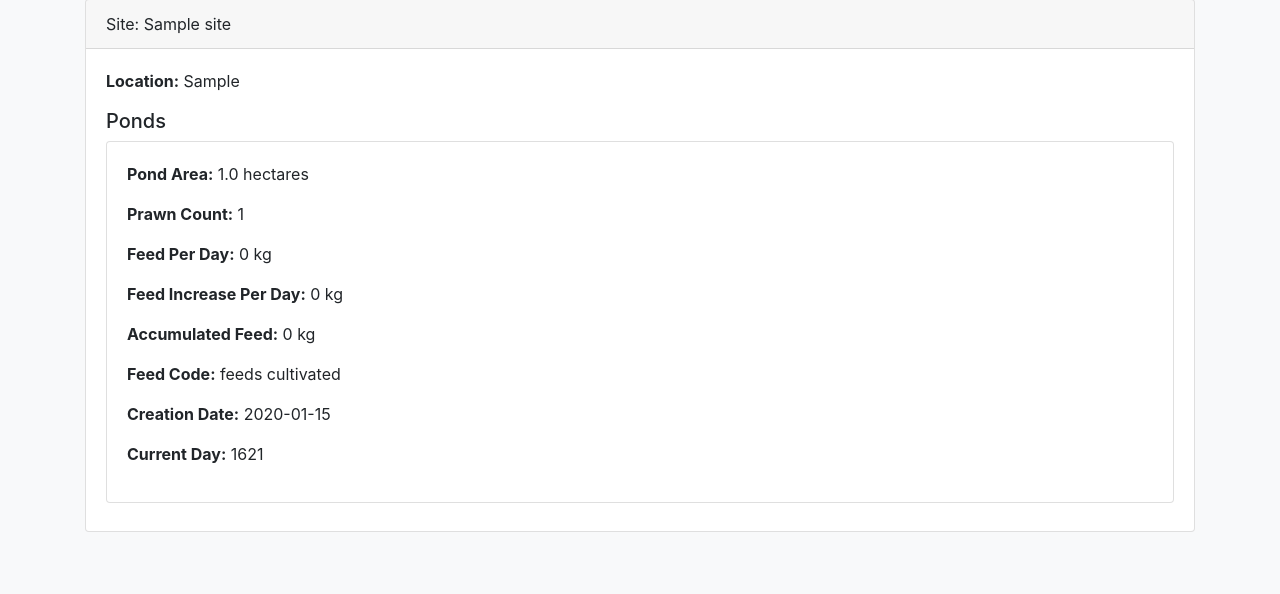
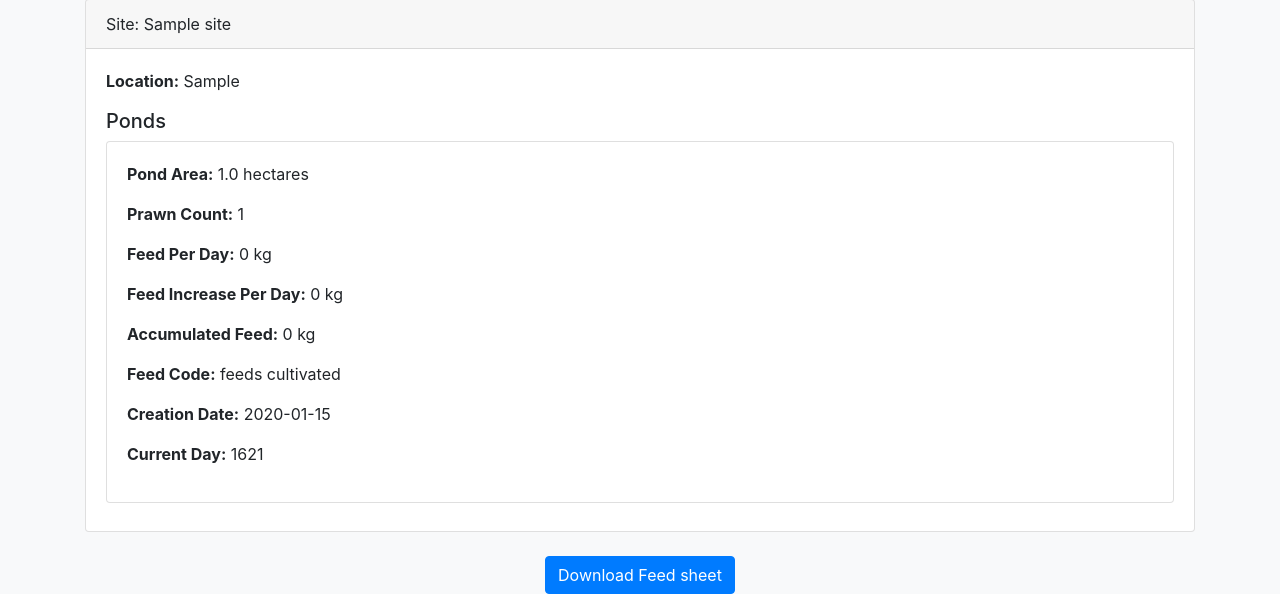
Before and after one commit to AswinKumar1807/live-feed-stock, a Flask app: page /summary in a window 1280 px wide. Shown: the part 591-1185 px from the top of the page. Before the commit the page ends 1123 px from the top, so only its background shows below. Run offline with Flask 3, Linux system fonts and the light colour scheme; the visitor is signed in with stand-in values (Sample User, id 1); tables that the repository leaves empty hold one stand-in row (values such as "Sample post"); parts of the project's set-up code (start-up, migrations or seed data) failed here and were passed over; some libraries are stand-ins or nearby versions.

Commit message:
Report Generation

```diff
--- a/app.py
+++ b/app.py
@@ -5,6 +5,9 @@ from flask_bcrypt import Bcrypt
 import MySQLdb.cursors
 import re
 import pandas as pd
+import io
+from flask import send_file
+
 
 app = Flask(__name__)
 app.config.from_object('config.Config')
@@ -110,6 +113,63 @@ def calculate_feed_details(prawn_count, day):
     }
 
     return scaled_feed_details
+
+
+@app.route('/download_feed_sheet')
+def download_feed_sheet():
+    if 'loggedin' not in session:
+        return redirect(url_for('login'))
+
+    cursor = mysql.connection.cursor(MySQLdb.cursors.DictCursor)
+
+    # Fetch site and pond details
+    cursor.execute('''
+        SELECT sites.id as site_id, sites.name, sites.location, ponds.id as pond_id, ponds.area, ponds.prawn_count, ponds.creation_date
+        FROM sites
+        JOIN ponds ON sites.id = ponds.site_id
+        WHERE sites.user_id = %s
+    ''', (session['id'],))
+    ponds = cursor.fetchall()
+
+    cursor.close()
+
+    feed_sheets = []
+
+    for pond in ponds:
+        pond_feed_data = []
+
+        for day in range(1, 121):
+            feed_details = calculate_feed_details(pond['prawn_count'], day)
+            if feed_details is None:
+                feed_details = {
+                    'feed_per_day': 'N/A',
+                    'feed_increase_per_day': 'N/A',
+                    'accumulated_feed': 'N/A',
+                    'feed_code': 'N/A'
+                }
+            pond_feed_data.append({
+                'Day': day,
+                'Feed Per Day (kg)': feed_details['feed_per_day'],
+                'Feed Increase Per Day (kg)': feed_details['feed_increase_per_day'],
+                'Accumulated Feed (kg)': feed_details['accumulated_feed'],
+                'Feed Code': feed_details['feed_code']
+            })
+
+        pond_df = pd.DataFrame(pond_feed_data)
+        feed_sheets.append({
+            'pond_id': pond['pond_id'],
+            'pond_data': pond_df
+        })
+
+    # Create a Pandas Excel writer using an in-memory buffer
+    buffer = io.BytesIO()
+    with pd.ExcelWriter(buffer, engine='openpyxl') as writer:
+        for sheet in feed_sheets:
+            sheet['pond_data'].to_excel(writer, sheet_name=f'Pond {sheet["pond_id"]}', index=False)
+
+    buffer.seek(0)
+
+    return send_file(buffer, as_attachment=True, download_name='feed_sheet.xlsx', mimetype='application/vnd.openxmlformats-officedocument.spreadsheetml.sheet')
 
 @app.route('/')
 def index():
--- a/templates/summary.html
+++ b/templates/summary.html
@@ -90,6 +90,11 @@
             </div>
         </div>
         {% endfor %}
+
+        <!-- Download Feed Sheet Button -->
+        <div class="text-center mt-4">
+            <a href="{{ url_for('download_feed_sheet') }}" class="btn btn-primary">Download Feed sheet</a>
+        </div>
     </div>
 
     <!-- Bootstrap JS and dependencies -->
```
